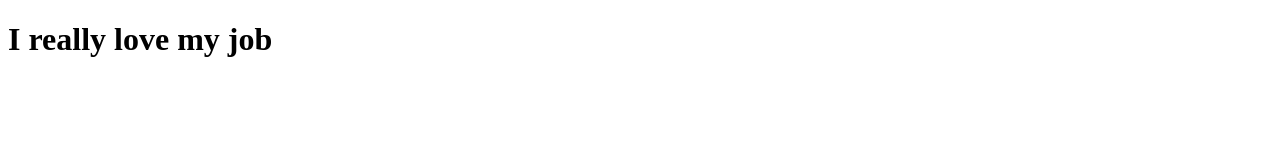
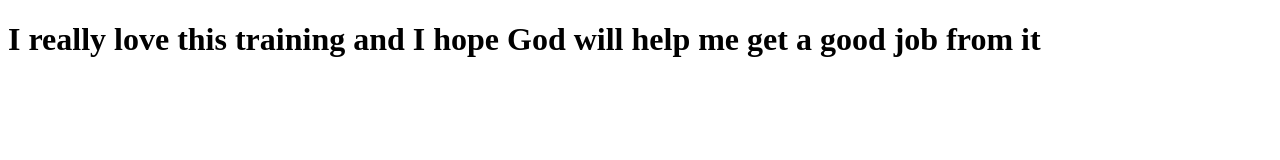
Before and after one commit to Boozley/November-test1, a plain HTML site: page index.html in a window 1280 px wide. Drawn offline with Linux system fonts and the light colour scheme.

Commit message:
new changes

```diff
--- a/index.html
+++ b/index.html
@@ -4,6 +4,6 @@
 		  <title>My Job</title>
 	</head>
 	<body>
-		  <h1>I really love my job</h1>
+		  <h1>I really love this training and I hope God will help me get a good job from it</h1>
 	</body>
 </html>
```
